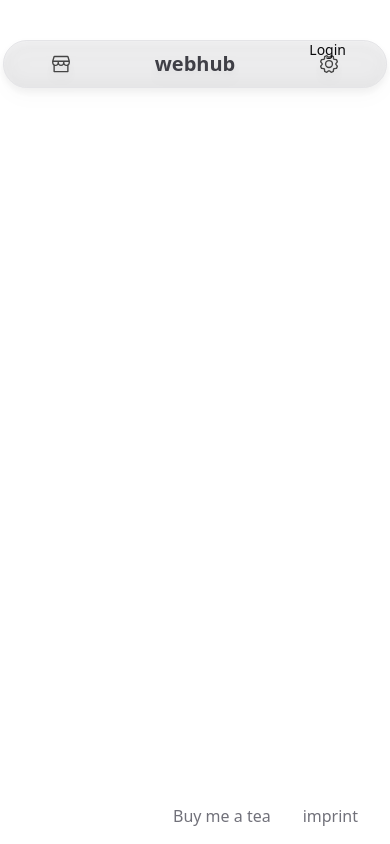
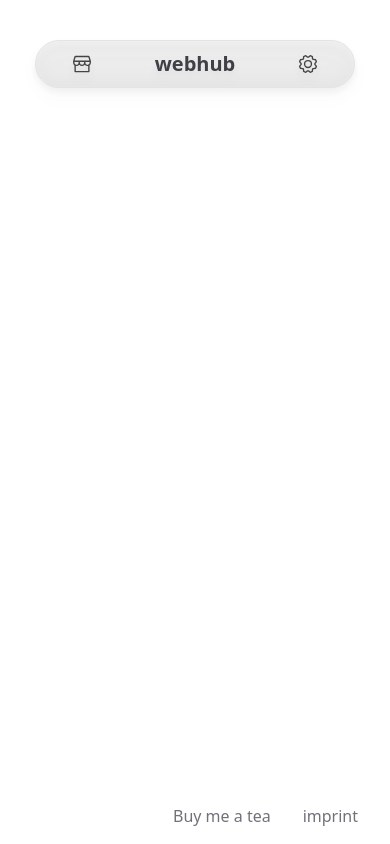
Before and after one commit to tobiasmeyhoefer/webhub, a Next.js app: page / in a window 390 px wide. Built offline with nearby package versions, Linux system fonts and the light colour scheme; no server answers.

Commit message:
good responsibility

```diff
--- a/app/layout.tsx
+++ b/app/layout.tsx
@@ -35,7 +35,7 @@ export default function RootLayout({
         <header>
           <NavBar/>
         </header>
-        <main className="h-svh w-screen max-w-[1000px]">{children}</main>
+        <main className="h-svh w-screen md:max-w-[1000px] max-md:px-4">{children}</main>
         <footer>
           <Additionals/>
         </footer>
--- a/app/page.tsx
+++ b/app/page.tsx
@@ -1,9 +1,7 @@
-import AuthButton from "@/components/AuthButton"
-
 export default async function Index() {
   return (
     <>
-      <AuthButton />
+      {/* <AuthButton /> */}
     </>
   )
 }
--- a/components/AuthButton.tsx
+++ /dev/null
@@ -1,37 +0,0 @@
-import { createClient } from "@/utils/supabase/server";
-import Link from "next/link";
-import { redirect } from "next/navigation";
-
-export default async function AuthButton() {
-  const supabase = createClient();
-
-  const {
-    data: { user },
-  } = await supabase.auth.getUser();
-
-  const signOut = async () => {
-    "use server";
-
-    const supabase = createClient();
-    await supabase.auth.signOut();
-    return redirect("/");
-  };
-
-  return user ? (
-    <div className="flex items-center gap-4 w-fit absolute top-8 right-8">
-      Hey, {user.email}!
-      <form action={signOut}>
-        <button className="py-2 px-4 rounded-md no-underline bg-btn-background hover:bg-btn-background-hover">
-          Logout
-        </button>
-      </form>
-    </div>
-  ) : (
-    <Link
-      href="/login"
-      className="px-3 py-2 absolute top-8 right-8 text-sm rounded-md no-underline bg-btn-background hover:bg-btn-background-hover"
-    >
-      Login
-    </Link>
-  );
-}
--- /dev/null
+++ b/components/LogoutButton.tsx
@@ -0,0 +1,27 @@
+import { createClient } from "@/utils/supabase/server"
+import { redirect } from "next/navigation"
+import { Button } from "./ui/button"
+
+export default async function LogoutButton() {
+  const supabase = createClient()
+
+  const {
+    data: { user },
+  } = await supabase.auth.getUser()
+
+  const signOut = async () => {
+    "use server"
+
+    const supabase = createClient()
+    await supabase.auth.signOut()
+    return redirect("/")
+  }
+
+  return (
+    <form action={signOut}>
+      <Button type="submit">
+        Logout
+      </Button>
+    </form>
+  )
+}
--- a/components/NavBar.tsx
+++ b/components/NavBar.tsx
@@ -1,14 +1,12 @@
 import Link from "next/link"
-import SettingsIcon from "./icons/SettingsIcon"
 import StoreIcon from "./icons/StoreIcon"
 import { Settings } from "./Settings"
 
 const NavBar = () => {
   return (
-    <nav className="absolute flex justify-around items-center left-0 right-0 top-10 ml-auto mr-auto h-12 w-96 rounded-full border border-zinc-200 drop-shadow-lg bg-zinc-200/40 backdrop-blur-md backdrop-filter">
+    <nav className="absolute flex justify-around items-center left-0 right-0 top-10 ml-auto mr-auto h-12 md:w-96 w-80 rounded-full border border-zinc-200 drop-shadow-lg bg-zinc-200/40 backdrop-blur-md backdrop-filter">
       <Link className="hover:bg-zinc-300 p-2 rounded-lg transition-all" href="/store"><StoreIcon/></Link>
       <Link href="/"><h1 className="font-bold text-xl text-zinc-700 hover:text-zinc-800 transition-all">webhub</h1></Link>
-      {/* <Link className="hover:bg-zinc-300 p-2 rounded-lg transition-all" href="/settings"><SettingsIcon/></Link> */}
       <Settings/>
     </nav>
   )
--- a/components/Settings.tsx
+++ b/components/Settings.tsx
@@ -10,6 +10,7 @@ import {
   DialogTrigger,
 } from "@/components/ui/dialog"
 import SettingsIcon from "./icons/SettingsIcon"
+import LogoutButton from "./LogoutButton"
 
 export function Settings() {
   return (
@@ -19,16 +20,16 @@ export function Settings() {
           <SettingsIcon />
         </div>
       </DialogTrigger>
-      <DialogContent className="sm:max-w-[425px]">
+      <DialogContent className="w-full rounded-lg">
         <DialogHeader>
           <DialogTitle>Settings</DialogTitle>
           <DialogDescription>Welcome to your settings</DialogDescription>
         </DialogHeader>
-        <div>
-            nothing to set up here
+        <div className="flex justify-center">
+          <LogoutButton/>
         </div>
         <DialogFooter>
-          <DialogClose>cancel</DialogClose>
+          <DialogClose><Button variant={"outline"}>cancel</Button></DialogClose>
         </DialogFooter>
       </DialogContent>
     </Dialog>
--- a/middleware.ts
+++ b/middleware.ts
@@ -2,7 +2,6 @@ import { type NextRequest } from "next/server"
 import { NextResponse } from 'next/server';
 import { updateSession } from "@/utils/supabase/middleware"
 import { createClient } from "./utils/supabase/server"
-import { redirect } from "next/navigation"
 
 export async function middleware(request: NextRequest) {
   const supabase = createClient()
```
